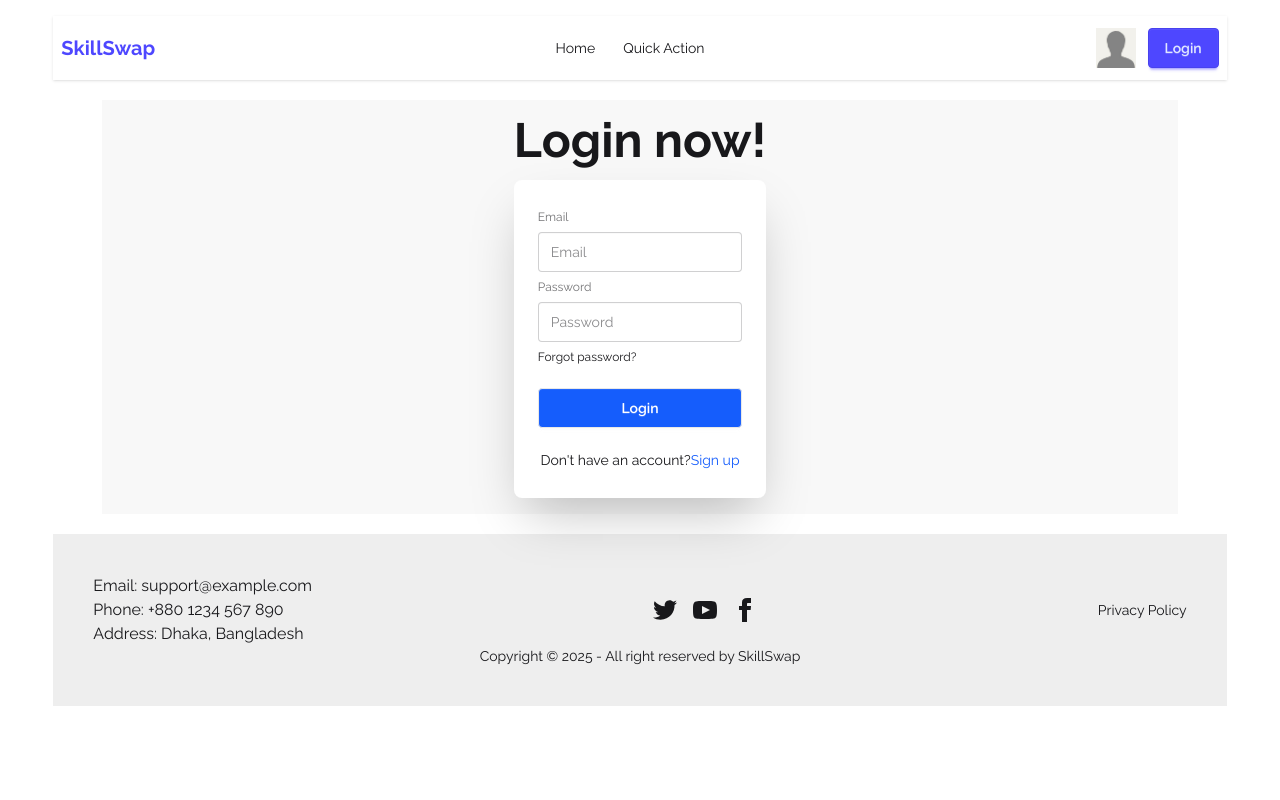
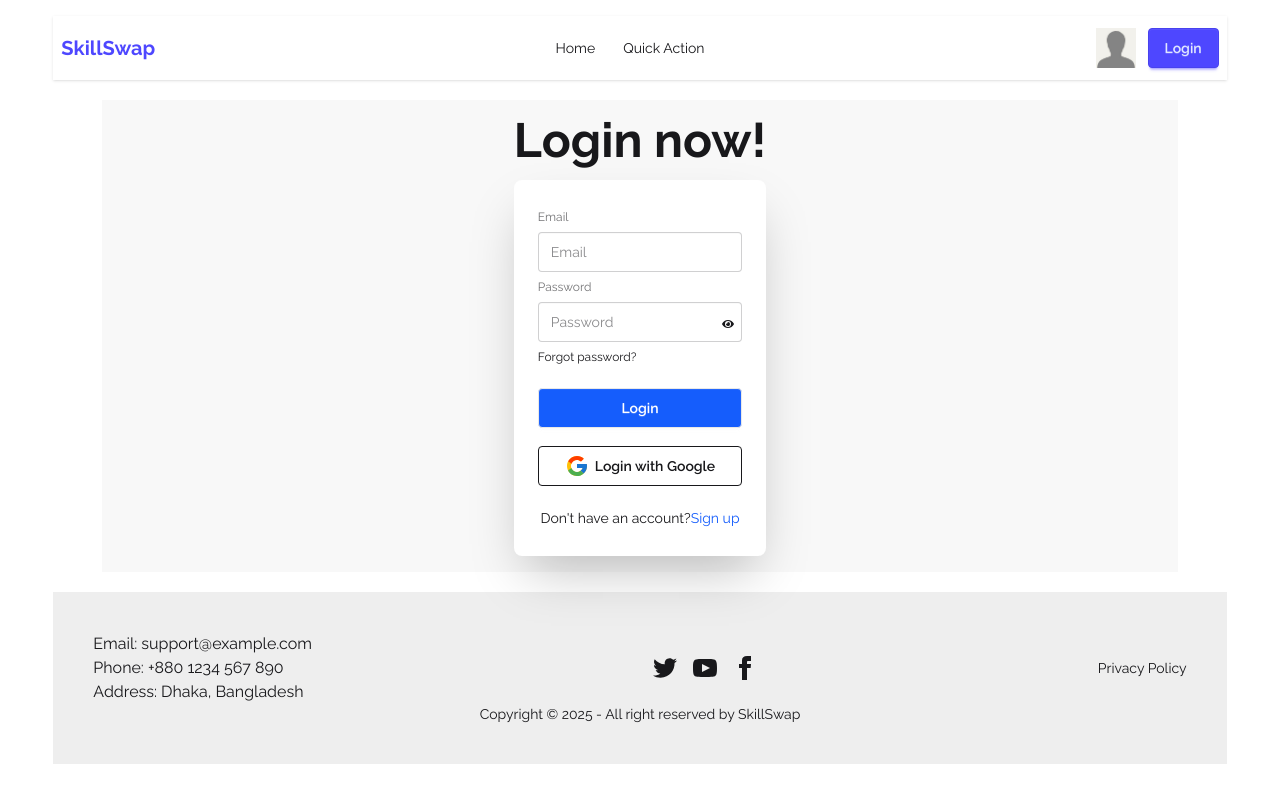
Before and after one commit to arafat100/ProgrammingHero-B12-Assignment-9, a React (Vite) app: page /auth/login in a window 1280 px wide. Built offline with nearby package versions, Linux system fonts and the light colour scheme; no server answers.

Commit message:
eye done

```diff
--- a/src/components/Login.jsx
+++ b/src/components/Login.jsx
@@ -1,13 +1,51 @@
-import React, { use, useState } from 'react';
+import React, { use, useRef, useState } from 'react';
 import { Link, useLocation, useNavigate } from 'react-router';
 import { AuthContext } from '../provider/AuthProvider';
+import { FcGoogle } from 'react-icons/fc';
+import { FaEye, FaEyeSlash } from 'react-icons/fa';
 
 const Login = () => {
     const [error, setError] = useState("");
-    const { signIn } = use(AuthContext);
+    const { signIn, signInWithGoogle, forgetPassword } = use(AuthContext);
     const location = useLocation();
     console.log(location);
     const navigate = useNavigate();
+    const emailRef = useRef();
+    const [showPassword, setShowPassword] = useState(false);
+
+    const handleTogglePasswordShow = (e) => {
+        e.preventDefault();
+        setShowPassword(!showPassword);
+    }
+
+    const handleGoogleLogIn = () => {
+        signInWithGoogle()
+            .then((result) => {
+                const user = result.user
+                console.log(user)
+                navigate("/")
+            })
+            .catch((error) => {
+                console.log(error);
+            });
+    };
+
+    const handleForgetPassword = () => {
+        console.log("forget password", emailRef.current);
+        const email = emailRef.current.value;
+        console.log(email);
+        forgetPassword(email)
+            .then(() => {
+                alert("please check your email");
+            })
+
+            .catch((error) => {
+                console.log(error);
+
+            });
+
+    };
+
 
     const handleLogin = (e) => {
         e.preventDefault();
@@ -53,21 +91,28 @@ const Login = () => {
                                     name="email"
                                     className="input"
                                     placeholder="Email"
+                                    ref={emailRef}
                                     required />
 
                                 {/* password */}
                                 <label className="label">Password</label>
-                                <input
-                                    name="password"
-                                    type="password"
-                                    className="input"
-                                    placeholder="Password"
-                                    required />
+                                <div className="relative">
+                                    <input
+                                        name="password"
+                                        type={showPassword ? "text" : "password"}
+                                        className="input"
+                                        placeholder="Password"
+                                        required />
+                                    <button onClick={handleTogglePasswordShow} className="btn-sm top-4 right-2  absolute">{showPassword ? <FaEyeSlash></FaEyeSlash> : <FaEye></FaEye>}</button>
+                                </div>
 
-                                <div><a className="link link-hover">Forgot password?</a></div>
+                                <div onClick={handleForgetPassword}><a className="link link-hover">Forgot password?</a></div>
 
                                 {error && <p className="text-red-400 text-sm">{error}</p>}
                                 <button type="submit" className="btn text-white bg-blue-600 mt-4">Login</button>
+                                <div onClick={handleGoogleLogIn} className=" w-full btn btn-outline hover:bg-blue-400 mt-3">
+                                    <FcGoogle size={24} /> Login with Google
+                                </div>
                                 <p className="text-center mt-4 text-sm">
                                     Don't have an account?
                                     <Link to="/auth/signup" className="text-blue-600 cursor-pointer hover:underline">
--- a/src/components/Signup.jsx
+++ b/src/components/Signup.jsx
@@ -1,10 +1,23 @@
-import React, { use, useState } from 'react';
+import React, { use } from 'react';
 import { Link, useNavigate } from 'react-router';
 import { AuthContext } from '../provider/AuthProvider';
+import { FcGoogle } from 'react-icons/fc';
 
 const Signup = () => {
-    const { createUser, setUser, updateUser } = use(AuthContext);
+    const { createUser, setUser, updateUser, signInWithGoogle } = use(AuthContext);
     const navigate = useNavigate;
+
+    const handleGoogleSignIn = () => {
+        signInWithGoogle()
+            .then((result) => {
+                const user = result.user
+                console.log(user)
+                navigate("/")
+            })
+            .catch((error) => {
+                console.log(error);
+            });
+    }
 
 
     const handleSubmit = (e) => {
@@ -100,6 +113,8 @@ const Signup = () => {
                             Sign Up
                         </button>
                     </form>
+                    <div onClick={handleGoogleSignIn} className=" w-auto mx-6 btn btn-outline hover:bg-blue-400 mb-2"><FcGoogle size={24} /> Sign Up with Google
+                    </div>
                     <p className="text-center text-sm pb-6">
                         Already have an account?{" "}
                         <Link to="/auth/login" className="text-blue-600 cursor-pointer hover:underline">
--- a/src/provider/AuthProvider.jsx
+++ b/src/provider/AuthProvider.jsx
@@ -1,4 +1,4 @@
-import { createUserWithEmailAndPassword, getAuth, onAuthStateChanged, signInWithEmailAndPassword, signOut, updateProfile } from "firebase/auth";
+import { createUserWithEmailAndPassword, getAuth, GoogleAuthProvider, onAuthStateChanged, sendPasswordResetEmail, signInWithEmailAndPassword, signInWithPopup, signOut, updateProfile } from "firebase/auth";
 import React, { createContext, useEffect, useState } from 'react';
 import app from "../firebase/firebase.confic";
 export const AuthContext = createContext();
@@ -9,6 +9,18 @@ const AuthProvider = ({ children }) => {
     const [loading, setLoading] = useState(true);
 
     console.log(loading, user);
+
+
+    const forgetPassword = (email) => {
+        setLoading(true);
+        return sendPasswordResetEmail(auth, email);
+    }
+
+    const googleProvider = new GoogleAuthProvider();
+    const signInWithGoogle = () => {
+        setLoading(true);
+        return signInWithPopup(auth, googleProvider);
+    }
 
     const createUser = (email, password) => {
         setLoading(true);
@@ -44,11 +56,13 @@ const AuthProvider = ({ children }) => {
         user,
         setUser,
         createUser,
+        signInWithGoogle,
         logOut,
         signIn,
         loading,
         setLoading,
         updateUser,
+        forgetPassword,
     };
     return <AuthContext value={authData}>{children}</AuthContext>;
 };
```
